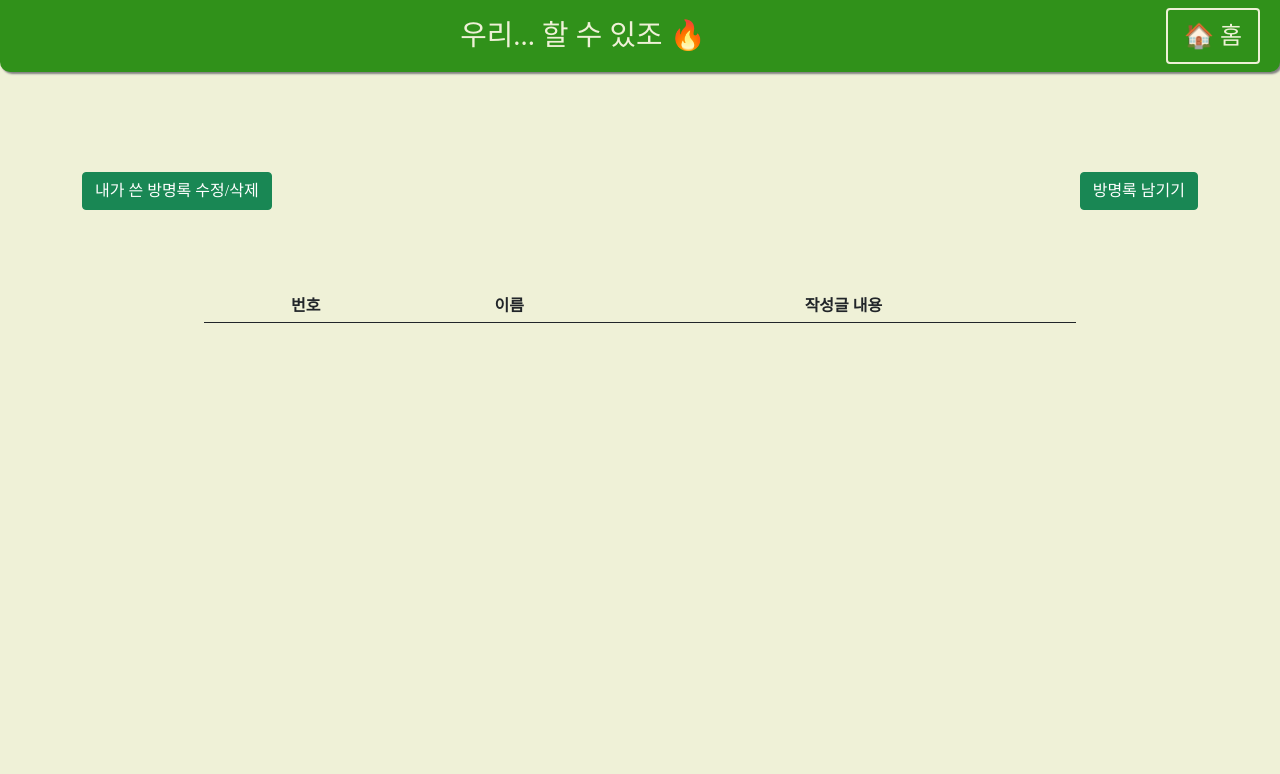
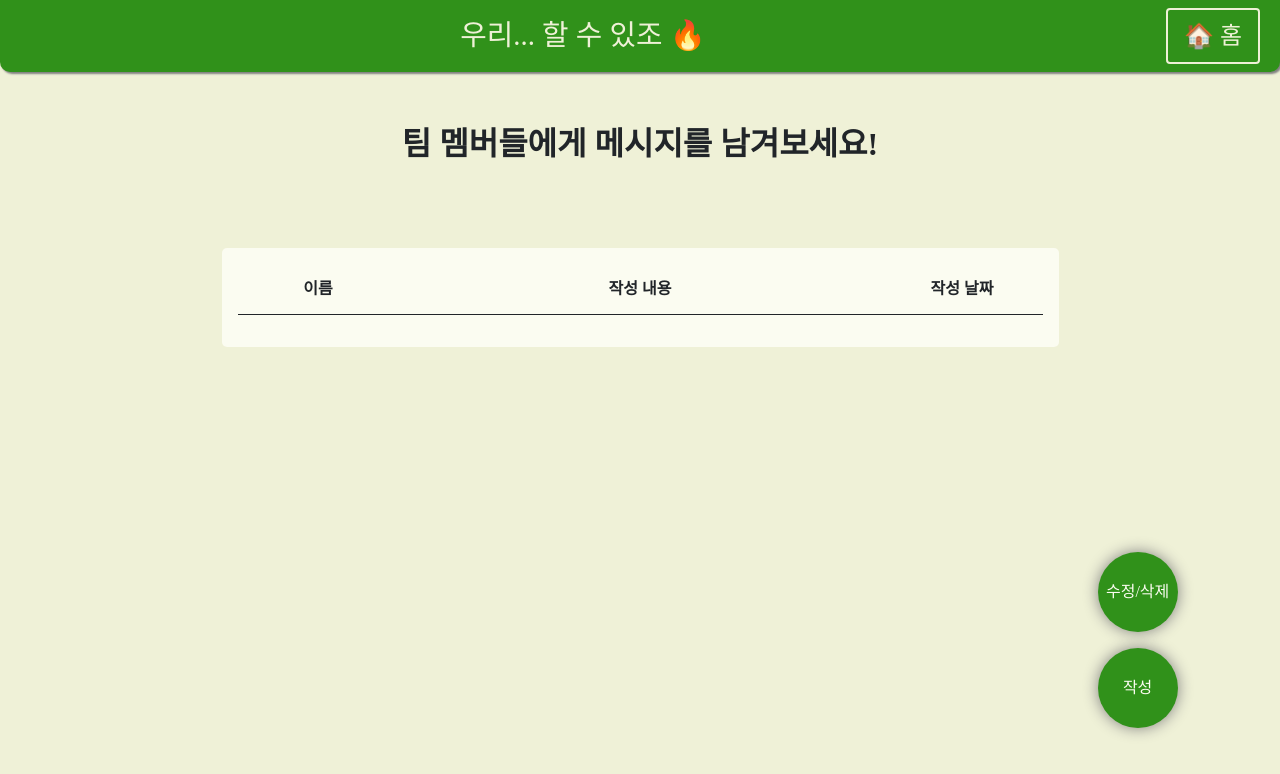
Before and after one commit to tichall/TeamWeb-Mini, a plain HTML site: page html/guest_room.html in a window 1280 px wide. Drawn offline with nearby package versions, Linux system fonts and the light colour scheme; no server answers; a web font is replaced by a local one.

Commit message:
방명록 css 수정 및 파일 분리

```diff
--- /dev/null
+++ b/css/font.css
@@ -0,0 +1,27 @@
+@font-face {
+    font-family: 'TTHakgyoansimDotbogiR';
+    src: url('https://cdn.jsdelivr.net/gh/projectnoonnu/noonfonts_2402_keris@1.0/TTHakgyoansimDotbogiR.woff2') format('woff2');
+    font-weight: normal;
+    font-style: normal;
+}
+
+@font-face {
+    font-family: 'Pretendard-Regular';
+    src: url('https://cdn.jsdelivr.net/gh/Project-Noonnu/noonfonts_2107@1.1/Pretendard-Regular.woff') format('woff');
+    /* font-weight: 800; */
+    font-style: normal;
+}
+
+@font-face {
+    font-family: 'GmarketSansMedium';
+    src: url('https://cdn.jsdelivr.net/gh/projectnoonnu/noonfonts_2001@1.1/GmarketSansMedium.woff') format('woff');
+    font-weight: normal;
+    font-style: normal;
+}
+
+@font-face {
+    font-family: 'intelone-mono-font-family-regular';
+    src: url('https://cdn.jsdelivr.net/gh/projectnoonnu/noonfonts_2307-1@1.1/intelone-mono-font-family-regular.woff2') format('woff2');
+    font-weight: 400;
+    font-style: normal;
+}
--- /dev/null
+++ b/css/guest_room.css
@@ -0,0 +1,82 @@
+@import url("./font.css");
+
+.container {
+    font-family: 'GmarketSansMedium';
+}
+
+.button_container {
+    margin-top: 3rem;
+}
+
+.table-sm>:not(caption)>*>* {
+    padding-top: 0.8rem;
+    padding-bottom: 0.8rem;
+}
+
+.textContainer {
+    display: flex;
+    flex-direction: column;
+    text-align: center;
+    margin-top: 3rem;
+}
+
+.textContainer .basicMsg {
+    font-size: 2rem;
+    font-weight: 600;
+    margin-bottom: 2rem;
+}
+
+.table_container {
+    margin-top: 3rem;
+    margin-bottom: 3rem;
+    width: 75%;
+    background-color: #fbfcf1;
+    border-radius: 5px;
+    padding: 1rem;
+}
+
+thead th:nth-child(1) {
+    width: 20%;
+}
+
+thead th:nth-child(2) {
+    width: 60%;
+}
+
+thead th:nth-child(3) {
+    width: 20%;
+}
+
+th, td {
+    padding-top: 1rem;
+    padding-bottom: 1rem;
+}
+
+.btnContainer {
+    position: fixed;
+    bottom: 7%;
+    right: 8%;
+}
+
+.editBtn, .addBtn {
+    width: 5rem;
+    height: 5rem;
+    border-radius: 50%;
+    background-color: #30911a;
+    text-align: center;
+    margin-bottom: 1rem;
+    box-shadow: 0px 0px 15px gray;
+    display: flex;
+    align-items: center;
+    justify-content: center;
+}
+
+.editBtn:hover, .addBtn:hover {
+    cursor: pointer;
+    box-shadow: 0px 0px 15px black;
+}
+
+.btnContainer .btnText {
+    font-size: 1rem;
+    color: #fbfcf1;
+}
--- a/header_guest.css
+++ b/css/header_guest.css
@@ -1,9 +1,4 @@
-@font-face {
-    font-family: 'TTHakgyoansimDotbogiR';
-    src: url('https://cdn.jsdelivr.net/gh/projectnoonnu/noonfonts_2402_keris@1.0/TTHakgyoansimDotbogiR.woff2') format('woff2');
-    font-weight: normal;
-    font-style: normal;
-}
+@import url("./font.css");
 
 body {
     background-color: #eff1d7;
--- a/memberDetail.css
+++ b/css/memberDetail.css
@@ -1,23 +1,4 @@
-@font-face {
-    font-family: 'Pretendard-Regular';
-    src: url('https://cdn.jsdelivr.net/gh/Project-Noonnu/noonfonts_2107@1.1/Pretendard-Regular.woff') format('woff');
-    /* font-weight: 800; */
-    font-style: normal;
-}
-
-@font-face {
-    font-family: 'GmarketSansMedium';
-    src: url('https://cdn.jsdelivr.net/gh/projectnoonnu/noonfonts_2001@1.1/GmarketSansMedium.woff') format('woff');
-    font-weight: normal;
-    font-style: normal;
-}
-
-@font-face {
-    font-family: 'intelone-mono-font-family-regular';
-    src: url('https://cdn.jsdelivr.net/gh/projectnoonnu/noonfonts_2307-1@1.1/intelone-mono-font-family-regular.woff2') format('woff2');
-    font-weight: 400;
-    font-style: normal;
-}
+@import url("./font.css");
 
 .body {
     overflow: hidden;
--- a/style.css
+++ b/css/style.css
@@ -1,23 +1,4 @@
-@font-face {
-    font-family: 'TTHakgyoansimDotbogiR';
-    src: url('https://cdn.jsdelivr.net/gh/projectnoonnu/noonfonts_2402_keris@1.0/TTHakgyoansimDotbogiR.woff2') format('woff2');
-    font-weight: normal;
-    font-style: normal;
-}
-
-@font-face {
-    font-family: 'Pretendard-Regular';
-    src: url('https://cdn.jsdelivr.net/gh/Project-Noonnu/noonfonts_2107@1.1/Pretendard-Regular.woff') format('woff');
-    /* font-weight: 800; */
-    font-style: normal;
-}
-
-@font-face {
-    font-family: 'GmarketSansMedium';
-    src: url('https://cdn.jsdelivr.net/gh/projectnoonnu/noonfonts_2001@1.1/GmarketSansMedium.woff') format('woff');
-    font-weight: normal;
-    font-style: normal;
-}
+@import url("./font.css");
 
 * {
     margin: 0;
--- a/guest_room.html
+++ b/html/guest_room.html
@@ -8,39 +8,13 @@
     <script src="https://ajax.googleapis.com/ajax/libs/jquery/3.4.1/jquery.min.js"></script>
     <link href="https://cdn.jsdelivr.net/npm/bootstrap@5.0.2/dist/css/bootstrap.min.css" rel="stylesheet"
         integrity="sha384-EVSTQN3/azprG1Anm3QDgpJLIm9Nao0Yz1ztcQTwFspd3yD65VohhpuuCOmLASjC" crossorigin="anonymous">
-    <link rel="stylesheet" href="./header_guest.css">
-    <style>
-        @font-face {
-            font-family: 'GmarketSansMedium';
-            src: url('https://cdn.jsdelivr.net/gh/projectnoonnu/noonfonts_2001@1.1/GmarketSansMedium.woff') format('woff');
-            font-weight: normal;
-            font-style: normal;
-        }
+    <link rel="stylesheet" href="../css/header_guest.css">
+    <link rel="stylesheet" href="../css/guest_room.css">
 
-        .container {
-            font-family: 'GmarketSansMedium';
-        }
-        .button_container {
-            margin-top: 100px;
-        }
-
-        .table_container {
-            margin-top: 80px;
-            width: 70%;
-        }
-
-
-        .btn {
-            font-size: 16px;
-        }
-    </style>
     <script type="module">
         // Firebase SDK 라이브러리 가져오기
         import { initializeApp } from "https://www.gstatic.com/firebasejs/9.22.0/firebase-app.js";
-        import { getFirestore } from "https://www.gstatic.com/firebasejs/9.22.0/firebase-firestore.js";
-        import { collection, addDoc } from "https://www.gstatic.com/firebasejs/9.22.0/firebase-firestore.js";
-        import { getDocs } from "https://www.gstatic.com/firebasejs/9.22.0/firebase-firestore.js";
-
+        import { getFirestore, collection, addDoc, getDocs, query, orderBy } from "https://www.gstatic.com/firebasejs/9.22.0/firebase-firestore.js";
 
         $(document).ready(function () {
             $("#HomeBtn").click(function () {
@@ -49,13 +23,12 @@
         });
 
         const firebaseConfig = {
-            apiKey: "AIzaSyDh6zLnyROVOfCWvNFUc7ZuA8vwcfetQfg",
-            authDomain: "sparta-c733d.firebaseapp.com",
-            projectId: "sparta-c733d",
-            storageBucket: "sparta-c733d.appspot.com",
-            messagingSenderId: "1031155272900",
-            appId: "1:1031155272900:web:cb870f935defdb8088cd91",
-            measurementId: "G-E2LVXM0BPR"
+            apiKey: "AIzaSyDx0t5JFwPcrDnqFICKyrrML2N1I60fWn0",
+            authDomain: "teamwebpage-51e54.firebaseapp.com",
+            projectId: "teamwebpage-51e54",
+            storageBucket: "teamwebpage-51e54.appspot.com",
+            messagingSenderId: "349501855402",
+            appId: "1:349501855402:web:12e8c26e7a8cbad03ba2d3"
         };
 
 
@@ -64,25 +37,38 @@
         let entryNumber = 1;
 
         async function populateTable() {
-            const querySnapshot = await getDocs(collection(db, "guestbook_entries"));
+            const snap = collection(db, "guestbook_entries")
+            const querySnapshot = await getDocs(query(snap, orderBy("timestamp", "desc")));
+
             document.querySelector("tbody").innerHTML = "";
-            entryNumber = 1;
+            entryNumber = 0;
+
             querySnapshot.forEach((doc) => {
                 const name = doc.data()["input-name"];
                 const guestbook = doc.data()["input-guestbook"];
+                console.log(guestbook);
+                const date = doc.data()["date"];
+                console.log(date);
+
                 const newRow = document.createElement("tr");
-                const numberCell = document.createElement("td");
-                numberCell.textContent = entryNumber;
-                newRow.appendChild(numberCell);
+
                 const nameCell = document.createElement("td");
                 nameCell.textContent = name;
                 newRow.appendChild(nameCell);
+
                 const guestbookCell = document.createElement("td");
                 guestbookCell.textContent = guestbook;
                 newRow.appendChild(guestbookCell);
+
+                const dateCell = document.createElement("td");
+                dateCell.textContent = date;
+                newRow.appendChild(dateCell);
+
                 document.querySelector("tbody").appendChild(newRow);
                 entryNumber++;
             });
+
+            $("#showNum").text("총 " + entryNumber + "개의 방명록이 있습니다!");
         }
 
         window.addEventListener('message', async (event) => {
@@ -106,27 +92,18 @@
         </div>
     </nav>
     <div class="container">
-        <div class="row">
-            <div class="col-md-6">
-                <div class="button_container">
-                    <button type="button" class="btn btn-success" onclick="openEditPage()">내가 쓴 방명록 수정/삭제</button>
-                </div>
-            </div>
-            <div class="col-md-6">
-                <div class="button_container text-end">
-                    <button type="button" class="btn btn-success" onclick="openGuestInputPage()">방명록 남기기</button>
-                </div>
-            </div>
-        </div>
+        <div class="textContainer">
+            <div class="basicMsg">팀 멤버들에게 메시지를 남겨보세요!</div>
+            <div id="showNum"></div>
         </div>
 
         <div class="container table_container">
             <table class="table table-hover table-sm text-center">
                 <thead>
                     <tr>
-                    <th scope="col">번호</th>
                         <th scope="col">이름</th>
-                    <th scope="col">작성글 내용</th>
+                        <th scope="col">작성 내용</th>
+                        <th scope="col">작성 날짜</th>
                     </tr>
                 </thead>
                 <tbody>
@@ -134,13 +111,28 @@
                 </tbody>
             </table>
         </div>
+        <div class="btnContainer">
+            <div class="editBtn" onclick="openEditPage()">
+                <div class="btnText">수정/삭제</div>
+            </div>
+            <div class="addBtn" onclick="openGuestInputPage()">
+                <div class="btnText">작성</div>
+            </div>
+        </div>
+    </div>
+
 
     <script>
+
+        // 만들 팝업창 크기 절반만큼 빼주기
+        var popupX = (document.body.offsetWidth / 2) - (600 / 2);
+        var popupY= (window.screen.height / 2) - (600 / 2);
+
         function openGuestInputPage() {
-            window.open('guest_input.html', '_blank', 'width=600,height=400');
+            window.open('guest_input.html', '_blank', 'width=600, height=400, left=' + popupX + ',top=' + popupY);
         }
         function openEditPage() {
-            window.open('guest_edit.html', '_blank', 'width=600,height=400');
+            window.open('guest_edit.html', '_blank', 'width=600, height=400, left=' + popupX + ',top=' + popupY);
         }
 
     </script>
```
Also changed, not shown: html/guest_edit.html (renamed from guest_edit.html, +7 -8 lines), html/guest_input.html (renamed from guest_input.html, +13 -9 lines), html/header.html (renamed from header.html, +2 -1 lines), html/index.html (renamed from index.html, +1 -1 lines), html/memberDetail.html (renamed from memberDetail.html, +6 -6 lines), css/checkPopup.css (renamed from checkPopup.css), css/editPopup.css (renamed from editPopup.css), script/memberDetail.js (renamed from firebase_memberDetail.js). Lines whose indentation alone changed are shown as unchanged.
